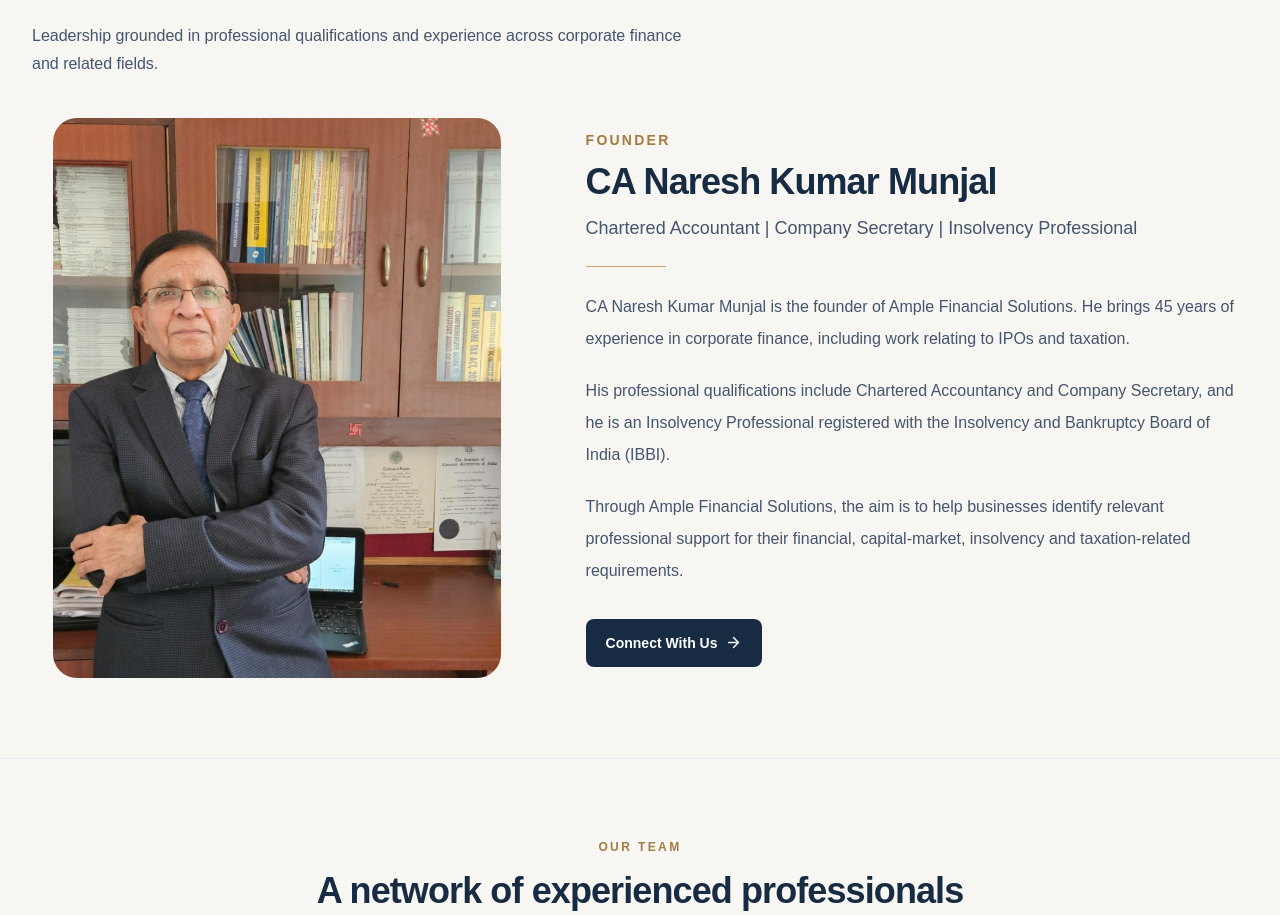
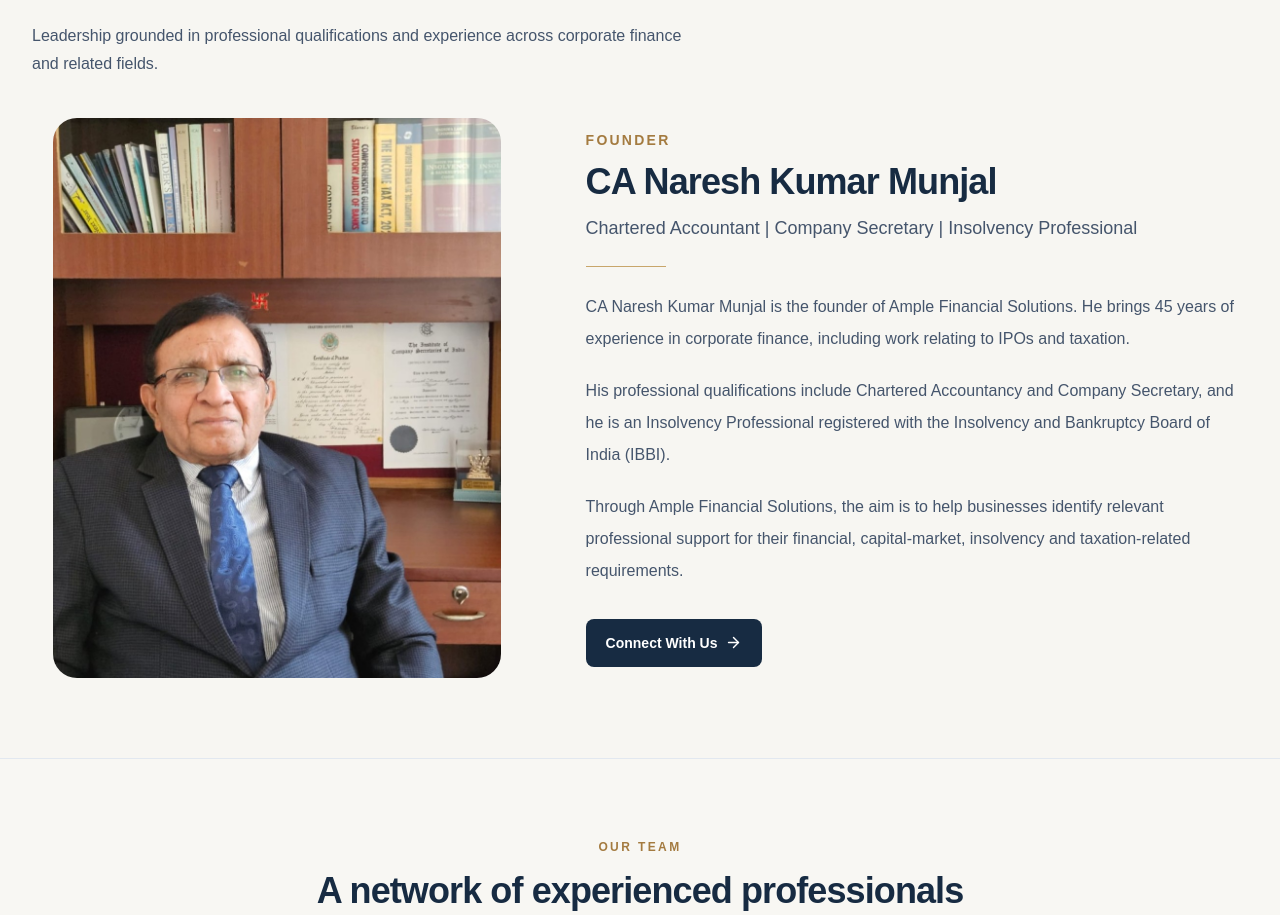
Before and after one commit to Kanav-ar/ample-financial-solutions-website, a Next.js app: page /about in a window 1280 px wide. Shown: the part 1563-2478 px from the top of the page. Built offline with nearby package versions, Linux system fonts and the light colour scheme.

Commit message:
Refactor code structure for improved readability and maintainability

```diff
--- a/next.config.ts
+++ b/next.config.ts
@@ -4,6 +4,9 @@ const nextConfig: NextConfig = {
   /* config options here */
   cacheComponents: true,
   partialPrefetching: true,
+  images: {
+    qualities: [75, 90, 100],
+  },
   turbopack: {
     rules: {
       "*.css": {
--- a/src/app/about/page.tsx
+++ b/src/app/about/page.tsx
@@ -188,10 +188,12 @@ export default function AboutPage() {
               <div className="mx-auto w-full max-w-md">
                 <div className="relative aspect-[4/5] w-full overflow-hidden rounded-3xl">
                   <Image
-                      src="/images/founderNM-3.jpeg"
+                    src="/images/founderNMs-2.jpeg"
                     alt="Founder of Ample Financial Solutions"
                     fill
-                      priority
+                    unoptimized
+                    preload
+                    quality={100}
                     sizes="(max-width: 768px) 100vw, 448px"
                     className="object-cover object-center"
                   />
```
Also changed, not shown: public/images/founderNMs-2.jpeg (added). Lines whose indentation alone changed are shown as unchanged.
